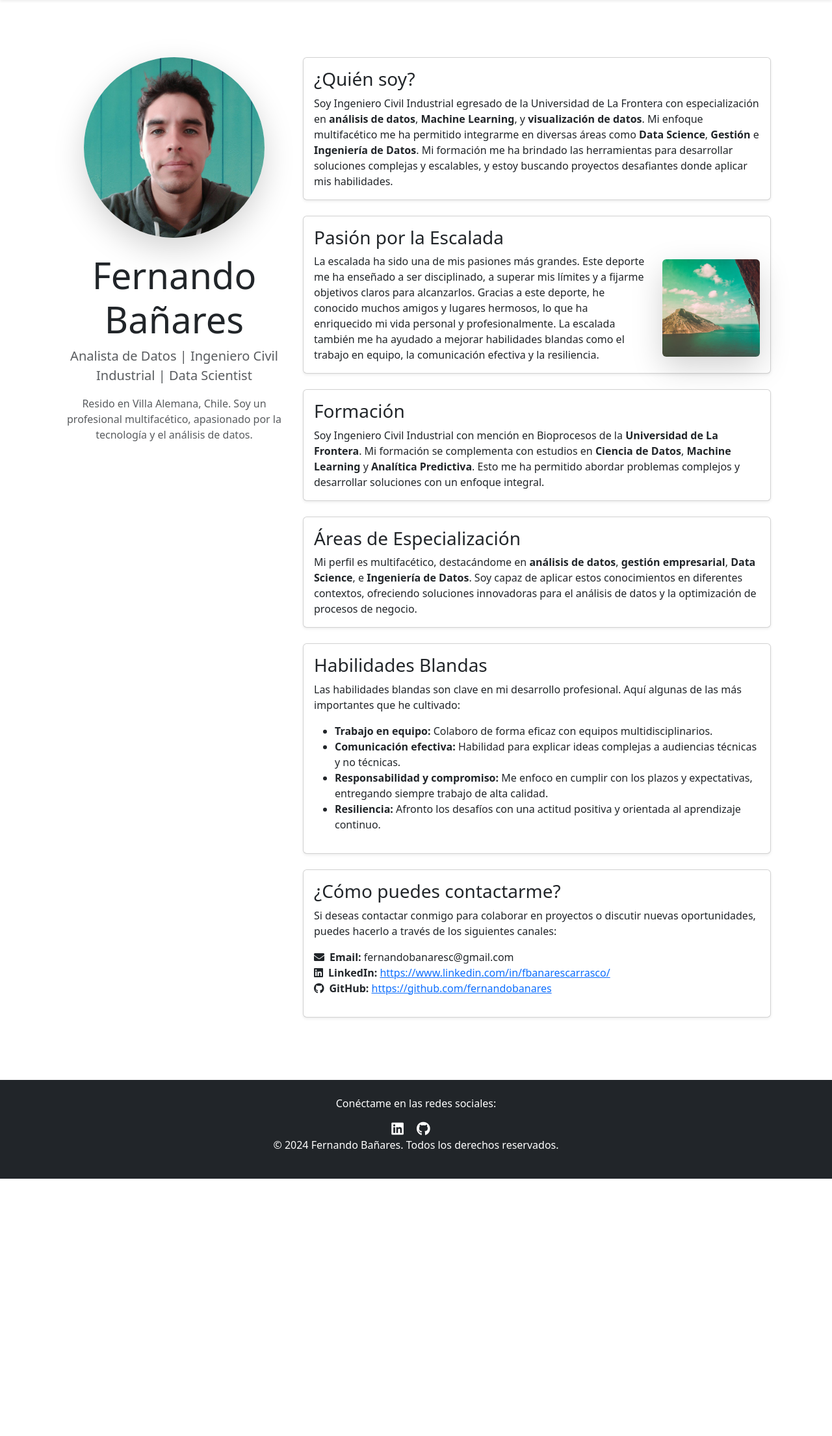
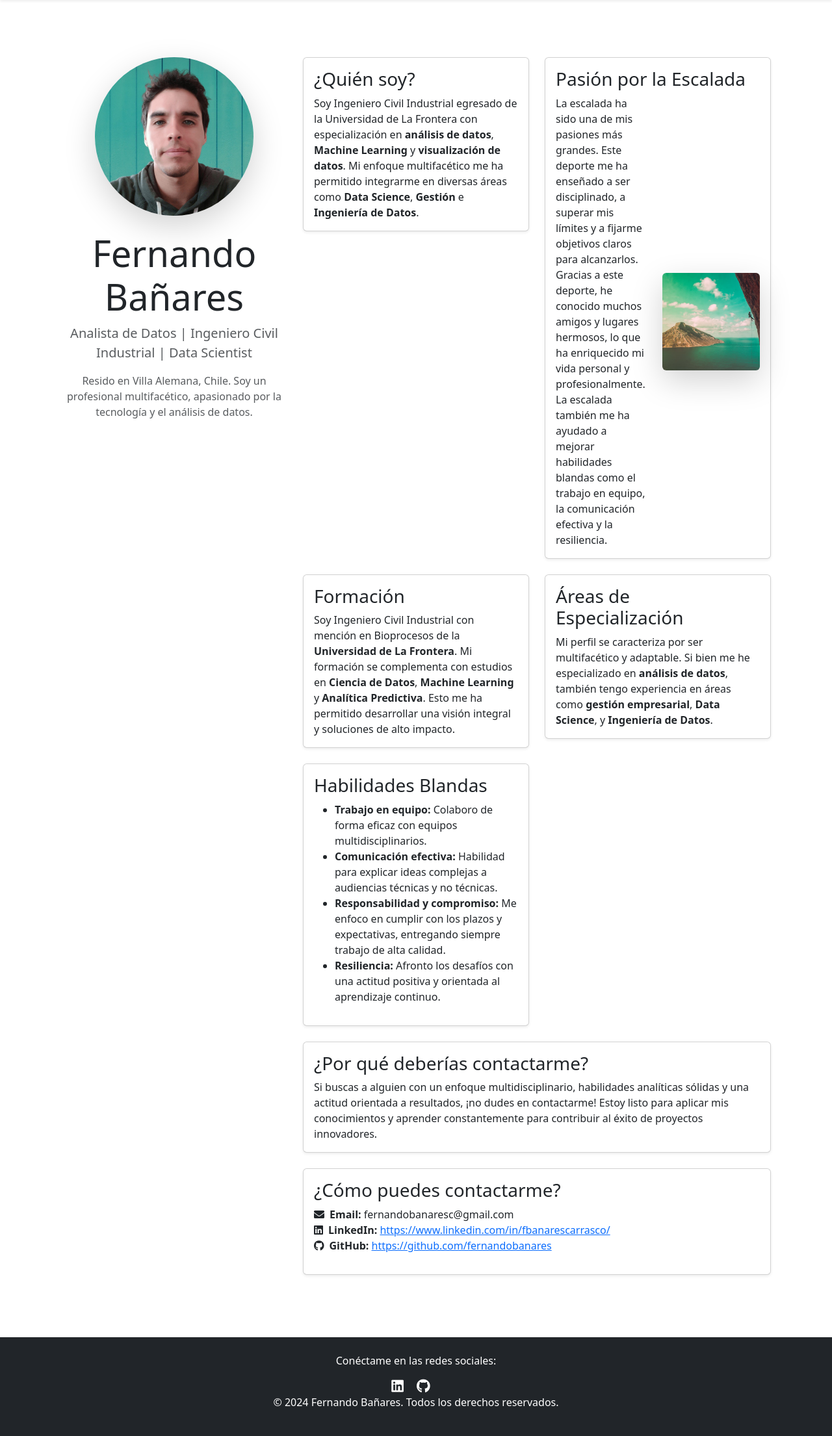
Before and after one commit to fernandobanares/portafolio1, a Django app: page /sobre-mi/ in a window 1280 px wide. Shown: the part 56-2266 px from the top of the page at 65% size. Before the commit the page ends 1870 px from the top, so only its background shows below. Run offline with Django 5.2, Linux system fonts and the light colour scheme.

Commit message:
mas mejoras

```diff
--- a/templates/sobre_mi.html
+++ b/templates/sobre_mi.html
@@ -6,26 +6,32 @@
 {% block content %}
 <div class="container my-5">
     <div class="row">
-        <!-- Columna de información personal y foto -->
+        <!-- Columna de foto de perfil y descripción -->
         <div class="col-lg-4 col-md-12 mb-4 text-center">
-            <img src="{% static 'images/fernando_banares.jpg' %}" class="img-fluid rounded-circle shadow-lg" alt="Fernando Bañares" style="max-width: 80%; height: auto;">
+            <img src="{% static 'images/fernando_banares.jpg' %}" class="img-fluid rounded-circle shadow-lg" alt="Fernando Bañares" style="max-width: 70%; height: auto;">
             <h1 class="display-4 mt-4">Fernando Bañares</h1>
             <p class="lead text-muted">Analista de Datos | Ingeniero Civil Industrial | Data Scientist</p>
             <p class="text-muted">Resido en Villa Alemana, Chile. Soy un profesional multifacético, apasionado por la tecnología y el análisis de datos.</p>
         </div>
 
-        <!-- Columna de contenido de texto -->
+        <!-- Columna de contenido textual -->
         <div class="col-lg-8 col-md-12 mb-4">
-            <div class="card shadow-sm mb-4">
+            <div class="row">
+                <!-- Tarjeta ¿Quién soy? -->
+                <div class="col-lg-6 col-md-12 mb-4">
+                    <div class="card shadow-sm">
                         <div class="card-body">
                             <h3 class="card-title">¿Quién soy?</h3>
                             <p class="card-text">
-                        Soy Ingeniero Civil Industrial egresado de la Universidad de La Frontera con especialización en <strong>análisis de datos</strong>, <strong>Machine Learning</strong>, y <strong>visualización de datos</strong>. Mi enfoque multifacético me ha permitido integrarme en diversas áreas como <strong>Data Science</strong>, <strong>Gestión</strong> e <strong>Ingeniería de Datos</strong>. Mi formación me ha brindado las herramientas para desarrollar soluciones complejas y escalables, y estoy buscando proyectos desafiantes donde aplicar mis habilidades.
+                                Soy Ingeniero Civil Industrial egresado de la Universidad de La Frontera con especialización en <strong>análisis de datos</strong>, <strong>Machine Learning</strong> y <strong>visualización de datos</strong>. Mi enfoque multifacético me ha permitido integrarme en diversas áreas como <strong>Data Science</strong>, <strong>Gestión</strong> e <strong>Ingeniería de Datos</strong>.
                             </p>
                         </div>
                     </div>
+                </div>
 
-            <div class="card shadow-sm mb-4">
+                <!-- Tarjeta Pasión por la Escalada -->
+                <div class="col-lg-6 col-md-12 mb-4">
+                    <div class="card shadow-sm">
                         <div class="card-body">
                             <h3 class="card-title">Pasión por la Escalada</h3>
                             <div class="d-flex align-items-center">
@@ -40,32 +46,37 @@
                             </div>
                         </div>
                     </div>
+                </div>
 
-            <div class="card shadow-sm mb-4">
+                <!-- Tarjeta Formación -->
+                <div class="col-lg-6 col-md-12 mb-4">
+                    <div class="card shadow-sm">
                         <div class="card-body">
                             <h3 class="card-title">Formación</h3>
                             <p class="card-text">
-                        Soy Ingeniero Civil Industrial con mención en Bioprocesos de la <strong>Universidad de La Frontera</strong>. Mi formación se complementa con estudios en <strong>Ciencia de Datos</strong>, <strong>Machine Learning</strong> y <strong>Analítica Predictiva</strong>. Esto me ha permitido abordar problemas complejos y desarrollar soluciones con un enfoque integral.
+                                Soy Ingeniero Civil Industrial con mención en Bioprocesos de la <strong>Universidad de La Frontera</strong>. Mi formación se complementa con estudios en <strong>Ciencia de Datos</strong>, <strong>Machine Learning</strong> y <strong>Analítica Predictiva</strong>. Esto me ha permitido desarrollar una visión integral y soluciones de alto impacto.
                             </p>
                         </div>
                     </div>
+                </div>
 
-            <div class="card shadow-sm mb-4">
+                <!-- Tarjeta Áreas de Especialización -->
+                <div class="col-lg-6 col-md-12 mb-4">
+                    <div class="card shadow-sm">
                         <div class="card-body">
                             <h3 class="card-title">Áreas de Especialización</h3>
                             <p class="card-text">
-                        Mi perfil es multifacético, destacándome en <strong>análisis de datos</strong>, <strong>gestión empresarial</strong>, <strong>Data Science</strong>, e <strong>Ingeniería de Datos</strong>. Soy capaz de aplicar estos conocimientos en diferentes contextos, ofreciendo soluciones innovadoras para el análisis de datos y la optimización de procesos de negocio.
+                                Mi perfil se caracteriza por ser multifacético y adaptable. Si bien me he especializado en <strong>análisis de datos</strong>, también tengo experiencia en áreas como <strong>gestión empresarial</strong>, <strong>Data Science</strong>, y <strong>Ingeniería de Datos</strong>.
                             </p>
                         </div>
                     </div>
+                </div>
 
-            <!-- Habilidades Blandas -->
-            <div class="card shadow-sm mb-4">
+                <!-- Tarjeta Habilidades Blandas -->
+                <div class="col-lg-6 col-md-12 mb-4">
+                    <div class="card shadow-sm">
                         <div class="card-body">
                             <h3 class="card-title">Habilidades Blandas</h3>
-                    <p class="card-text">
-                        Las habilidades blandas son clave en mi desarrollo profesional. Aquí algunas de las más importantes que he cultivado:
-                    </p>
                             <ul>
                                 <li><strong>Trabajo en equipo:</strong> Colaboro de forma eficaz con equipos multidisciplinarios.</li>
                                 <li><strong>Comunicación efectiva:</strong> Habilidad para explicar ideas complejas a audiencias técnicas y no técnicas.</li>
@@ -74,14 +85,25 @@
                             </ul>
                         </div>
                     </div>
+                </div>
 
-            <!-- ¿Cómo contactarme? -->
-            <div class="card shadow-sm mb-4">
+                <!-- Tarjeta ¿Por qué contactarme? -->
+                <div class="col-lg-12 col-md-12 mb-4">
+                    <div class="card shadow-sm">
+                        <div class="card-body">
+                            <h3 class="card-title">¿Por qué deberías contactarme?</h3>
+                            <p class="card-text">
+                                Si buscas a alguien con un enfoque multidisciplinario, habilidades analíticas sólidas y una actitud orientada a resultados, ¡no dudes en contactarme! Estoy listo para aplicar mis conocimientos y aprender constantemente para contribuir al éxito de proyectos innovadores.
+                            </p>
+                        </div>
+                    </div>
+                </div>
+
+                <!-- Tarjeta ¿Cómo puedes contactarme? -->
+                <div class="col-lg-12 col-md-12 mb-4">
+                    <div class="card shadow-sm">
                         <div class="card-body">
                             <h3 class="card-title">¿Cómo puedes contactarme?</h3>
-                    <p class="card-text">
-                        Si deseas contactar conmigo para colaborar en proyectos o discutir nuevas oportunidades, puedes hacerlo a través de los siguientes canales:
-                    </p>
                             <ul class="list-unstyled">
                                 <li><i class="fas fa-envelope me-2"></i><strong>Email:</strong> fernandobanaresc@gmail.com</li>
                                 <li><i class="fab fa-linkedin me-2"></i><strong>LinkedIn:</strong> <a href="https://www.linkedin.com/in/fbanarescarrasco/" target="_blank">https://www.linkedin.com/in/fbanarescarrasco/</a></li>
@@ -90,6 +112,9 @@
                         </div>
                     </div>
                 </div>
+
+            </div>
+        </div>
     </div>
 </div>
 {% endblock %}
```
Lines whose indentation alone changed are shown as unchanged.
